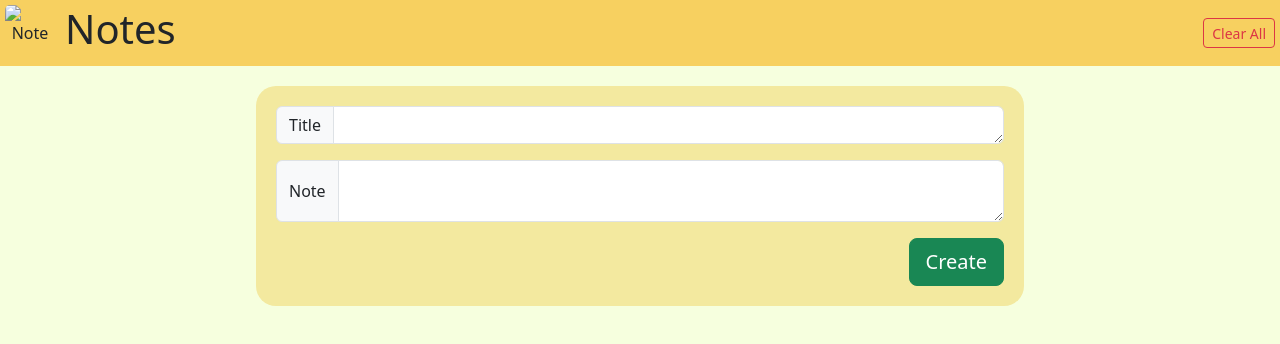
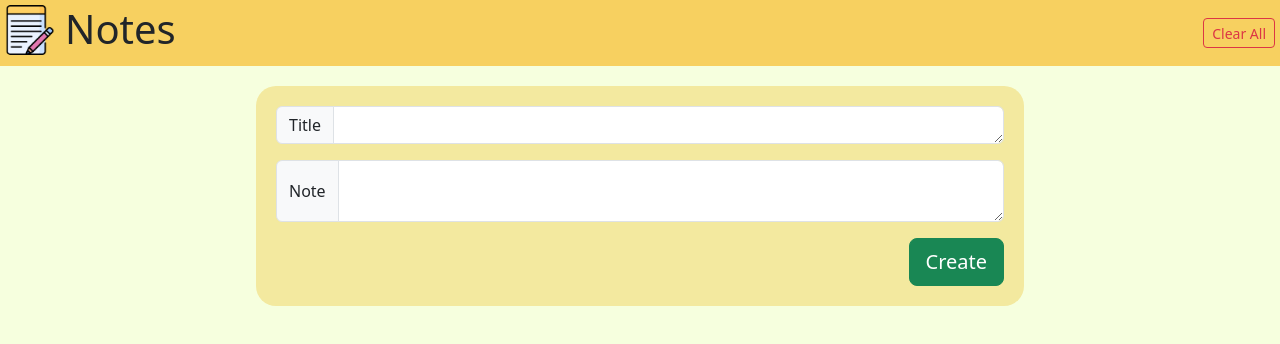
Before and after one commit to sridhar-1384/keep-notes, a plain HTML site: page index.html in a window 1280 px wide. Drawn offline with nearby package versions, Linux system fonts and the light colour scheme.

Commit message:
update images

```diff
--- a/index.html
+++ b/index.html
@@ -11,7 +11,7 @@
     integrity="sha384-KK94CHFLLe+nY2dmCWGMq91rCGa5gtU4mk92HdvYe+M/SXH301p5ILy+dN9+nJOZ" crossorigin="anonymous">
 
   <!-- fevicon -->
-  <link rel="icon" type="image/x-icon" href="/IMAGES/images (1).jpg">
+  <link rel="icon" type="image/x-icon" href="IMAGES/note.png">
 
   <!-- CSS -->
   <link rel="stylesheet" href="styles.css">
@@ -31,7 +31,7 @@
 
 <body>
   <div class="start ">
-    <img id="note-image" src="/IMAGES/images.jpg" alt="Note">
+    <img id="note-image" src="IMAGES/note.png" alt="Note">
     <h1>Notes</h1>
     <button id="button-clear" type="button" class="btn btn-sm btn-outline-danger ms-auto h-3">Clear All</button>
   </div>
```
Also changed, not shown: IMAGES/note.png (added).
